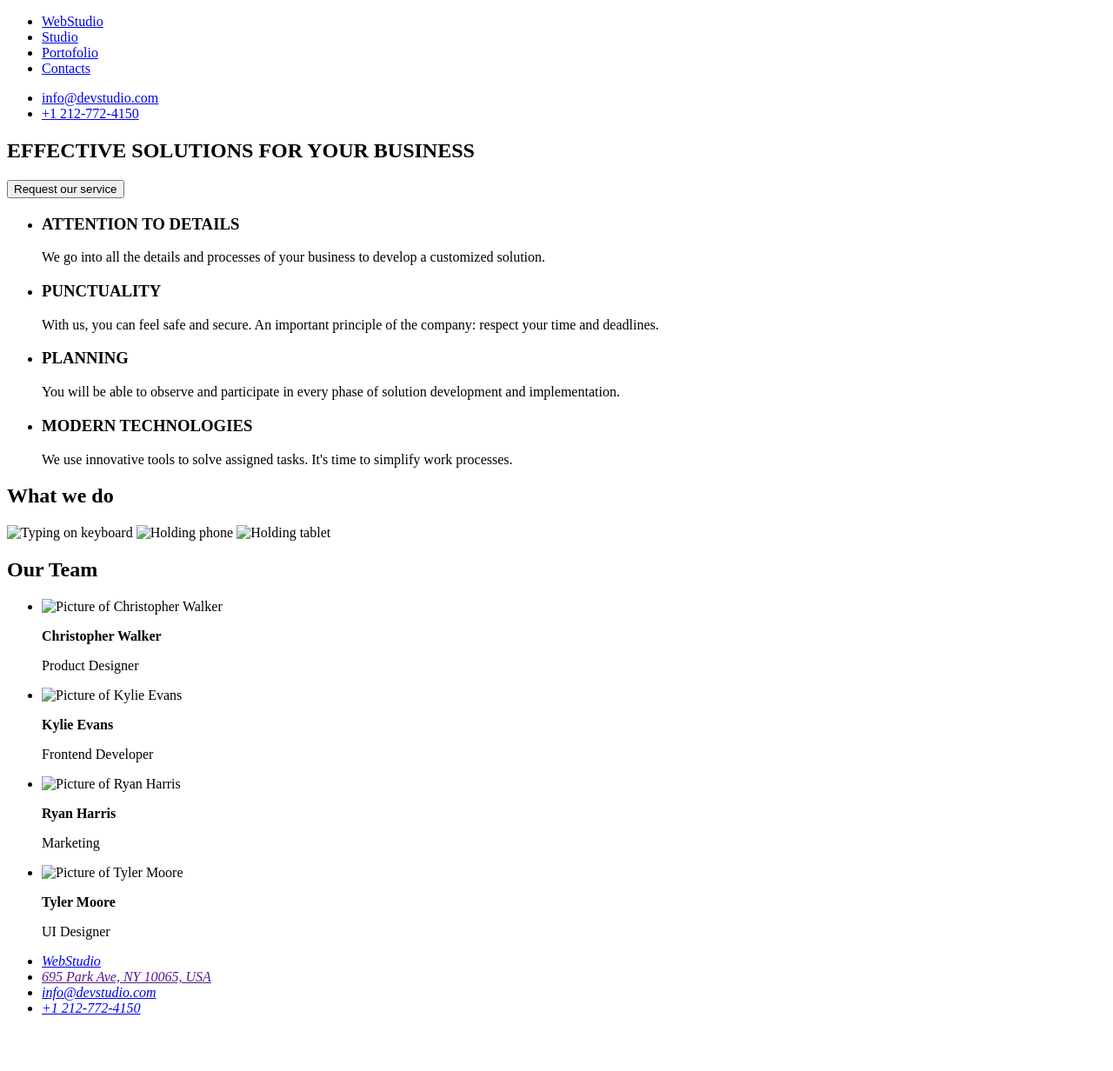
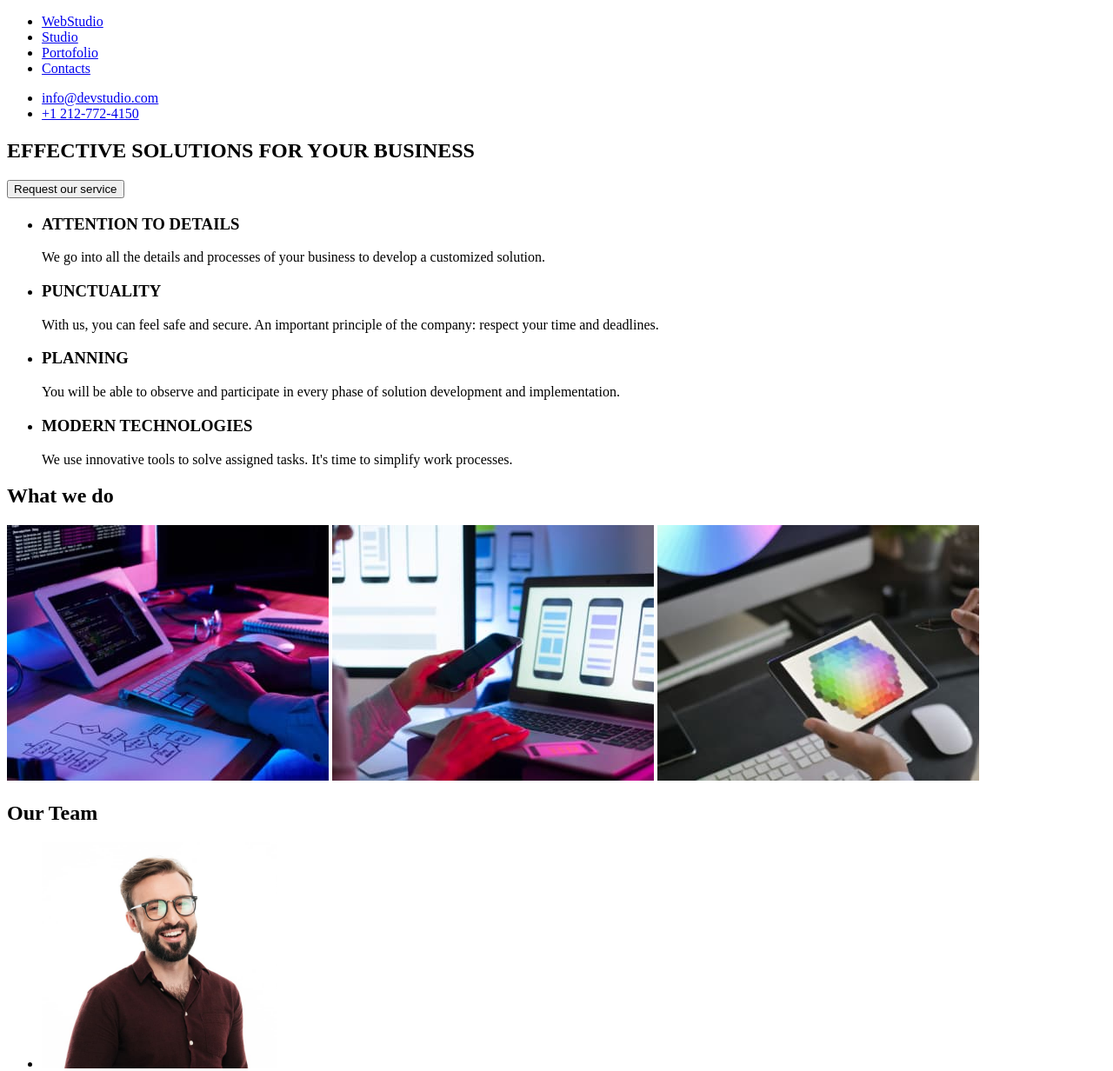
Before and after one commit to andrewsor13/goit-markup-hw-01, a plain HTML site: page index.html in a window 1280 px wide. Shown: the top 1232 px of the page at 87% size. Before the commit the page ends 1185 px from the top, so only its background shows below. Drawn offline with Linux system fonts and the light colour scheme; the site is published under a folder, as on GitHub Pages, so addresses that start at the root find nothing.

Commit message:
Update index.html

```diff
--- a/index.html
+++ b/index.html
@@ -46,31 +46,31 @@
           </li>
         </ul>
         <h2>What we do</h2>
-        <img width="370" src="/images/typing_on_keyboard.jpg" alt="Typing on keyboard" />
-        <img width="370" src="/images/holding_phone.jpg" alt="Holding phone" />
-        <img width="370" src="/images/holding_tablet.jpg" alt="Holding tablet" />
+        <img width="370" src="./images/typing_on_keyboard.jpg" alt="Typing on keyboard" />
+        <img width="370" src="./images/holding_phone.jpg" alt="Holding phone" />
+        <img width="370" src="./images/holding_tablet.jpg" alt="Holding tablet" />
       </section>
       <!-- Our team-->
       <section>
         <h2>Our Team</h2>
         <ul>
           <li>
-            <img width="270" src="/images/christopher_walker.jpg" alt="Picture of Christopher Walker" />
+            <img width="270" src="./images/christopher_walker.jpg" alt="Picture of Christopher Walker" />
             <p><b>Christopher Walker</b></p>
             <p>Product Designer</p>
           </li>
           <li>
-            <img width="270" src="/images/kylie_evans.jpg" alt="Picture of Kylie Evans" />
+            <img width="270" src="./images/kylie_evans.jpg" alt="Picture of Kylie Evans" />
             <p><b>Kylie Evans</b></p>
             <p>Frontend Developer</p>
           </li>
           <li>
-            <img width="270" src="/images/ryan_harris.jpg" alt="Picture of Ryan Harris" />
+            <img width="270" src="./images/ryan_harris.jpg" alt="Picture of Ryan Harris" />
             <p><b>Ryan Harris</b></p>
             <p>Marketing</p>
           </li>
           <li>
-            <img width="270" src="/images/tyler_moore.jpg" alt="Picture of Tyler Moore" />
+            <img width="270" src="./images/tyler_moore.jpg" alt="Picture of Tyler Moore" />
             <p><b>Tyler Moore</b></p>
             <p>UI Designer</p>
           </li>
```
